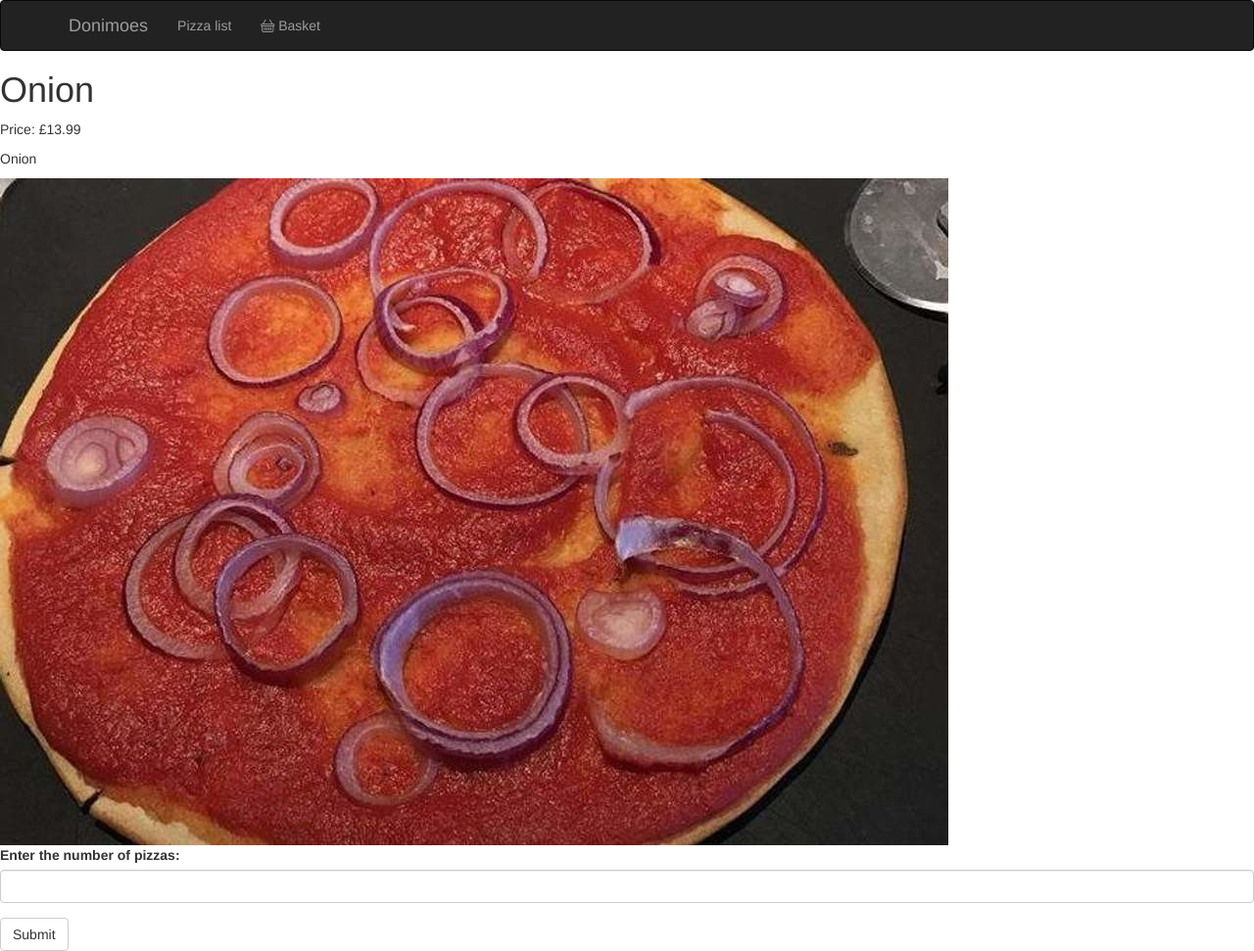
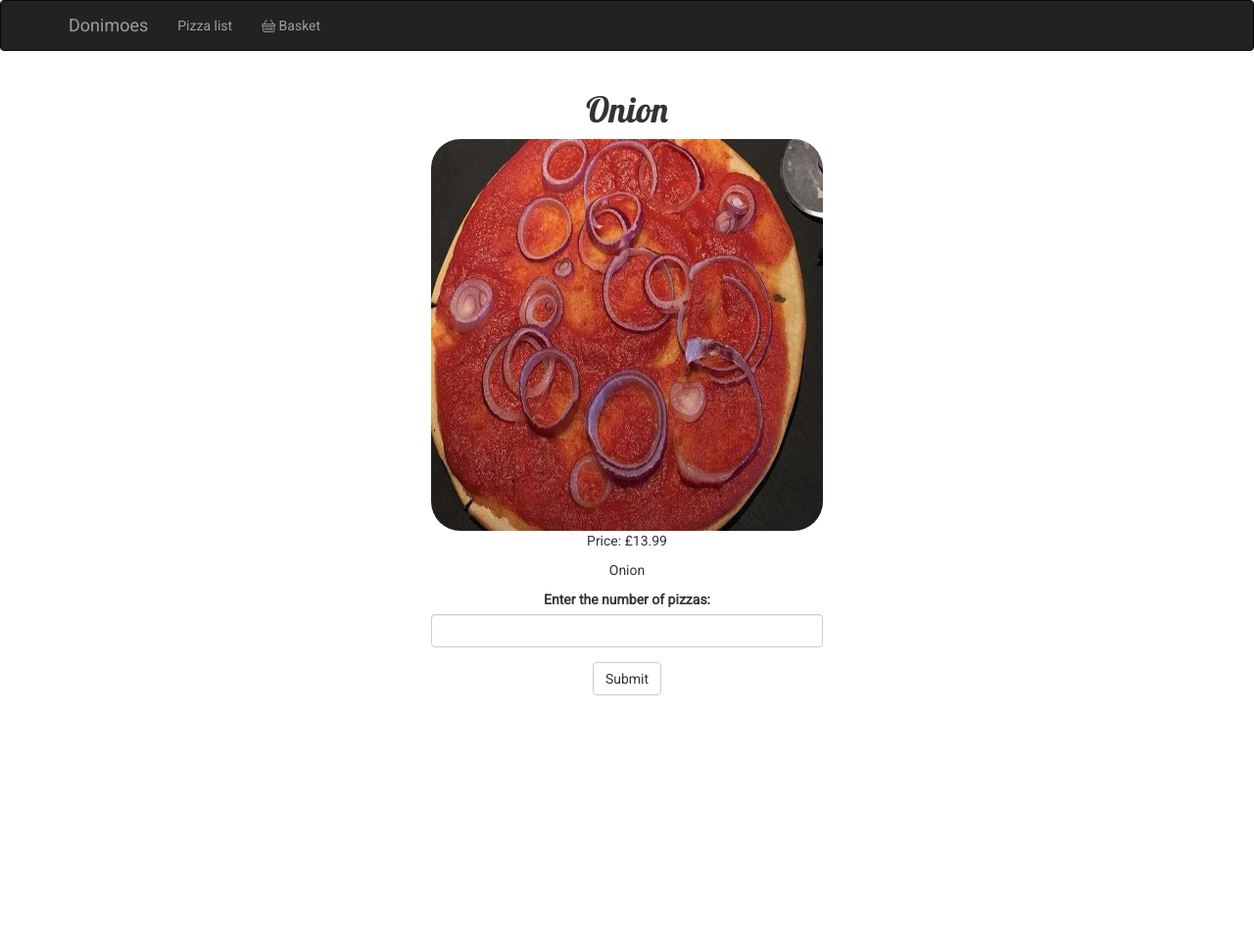
Before and after one commit to corin2202/FlaskCS, a Flask app: page /pizza/Onion in a window 1280 px wide. Shown: the whole page at 98% size. After the commit the page ends 710 px from the top, so only its background shows below. Run offline with Flask 3, Linux system fonts and the light colour scheme; some libraries are stand-ins or nearby versions.

Commit message:
Single pages look better, added fonts and basket total

```diff
--- a/app4.py
+++ b/app4.py
@@ -67,28 +67,32 @@ def singleProductPage(pizzaName):
 
                 session.modified = True
 
-                return render_template('SinglePizzaQuantity.html',pizza = pizza, quantity = quantity)
-            else:
-                return render_template('SinglePizza.html', pizza = pizza, form = form)
+                #return render_template('SinglePizzaQuantity.html',pizza = pizza, quantity = quantity)
+            #else:
+            return render_template('SinglePizza.html', pizza = pizza, form = form)
 
     return "Pizza not found", 404
 
 
 @app.route('/basket')
 def basketPage():
-    basket = session["basket"]
     basketItems = []
+    total_price = 0
 
-    for pizza_id, quantity in basket.items():
-        pizza = Pizza.query.get(int(pizza_id))
-        if pizza:
-            basketItems.append({
-                "pizza": pizza,
-                "quantity": quantity
-            })
+    if "basket" in session.keys():
+        basket = session["basket"]
+        for pizza_id, quantity in basket.items():
+            pizza = Pizza.query.get(int(pizza_id))
+            if pizza:
+                price = pizza.price
+                total_price += round(float(price[1:]),2) * quantity
+                basketItems.append({
+                    "pizza": pizza,
+                    "quantity": quantity
+                })
 
 
-    return render_template('basket.html', basket = basketItems)
+    return render_template('basket.html', basket = basketItems, total_price = total_price)
 
 
 if __name__ == '__main__':
--- a/static/styles.css
+++ b/static/styles.css
@@ -6,10 +6,14 @@
 }
 
 .image-slider {
-    width: 100%;
+
+    display: flex;
+
+    width: 70%;
     overflow-x: auto;
     white-space: nowrap;
     padding: 1rem;
+    margin: 0 auto;
 }
 
 
@@ -33,3 +37,25 @@
 .pizza-type{
     text-align: center;
 }
+
+.single-pizza-info{
+    margin: auto;
+    display: flex;
+    justify-content: center;
+    align-items: center;
+    width: 100%;
+}
+
+
+h1, h2{
+    font-family: 'Lobster', cursive;
+}
+
+body {
+    font-family: 'Roboto', sans-serif;
+}
+
+.title-slider {
+    padding-top: 1%;
+    padding-bottom: 1%;
+}
--- a/templates/SinglePizza.html
+++ b/templates/SinglePizza.html
@@ -2,13 +2,18 @@
 
 
 {% block content %}
-    <h1>{{ pizza.name }}</h1>
-    <p>Price: {{ pizza.price }}</p>
+    <link rel = "stylesheet" href = "{{ url_for('static', filename = 'styles.css')}}">
+    <div class = "single-pizza-info">
+        <div class = "pizza-card">
+            <h1>{{ pizza.name }}</h1>
+            <img class = "homepizza" src = "{{ url_for('static', filename='img/' + pizza.image) }}">
+            <p >Price: {{ pizza.price }}</p>
+            <p>{{ pizza.description }}</p>
+            {{ wtf.quick_form(form) }}
+        </div>
+    </div>
 
-    <p>{{ pizza.description }}</p>
 
-    <img src = "{{ url_for('static', filename='img/' + pizza.image) }}">
-    {{ wtf.quick_form(form) }}
 
 
 {% endblock %}
--- a/templates/base.html
+++ b/templates/base.html
@@ -3,8 +3,8 @@
 
 {% block head %}
     {{ super() }}
-
     <link rel="stylesheet" href="https://cdn.jsdelivr.net/npm/bootstrap-icons@1.11.3/font/bootstrap-icons.min.css">
+    <link href="https://fonts.googleapis.com/css2?family=Lobster&family=Roboto&display=swap" rel="stylesheet">
 {% endblock %}
 
 {% block navbar %}
@@ -17,8 +17,6 @@
                 <li><a href="{{ url_for('galleryPage') }}">Pizza list</a></li>
                 <li><a href = "{{ url_for('basketPage') }}"><i class="bi bi-basket"></i> Basket </a></li>
             </ul>
-
-
         </div>
     </nav>
 {% endblock %}
--- a/templates/basket.html
+++ b/templates/basket.html
@@ -6,5 +6,6 @@
     {% for pizzaDict in basket %}
         <li>{{ pizzaDict.pizza.name }} : {{ pizzaDict.quantity }}</li>
     {% endfor %}
+    <p> Total price: {{ total_price }} </p>
 
 {% endblock %}
```
Also changed, not shown: templates/index.html (+10 -4 lines).
